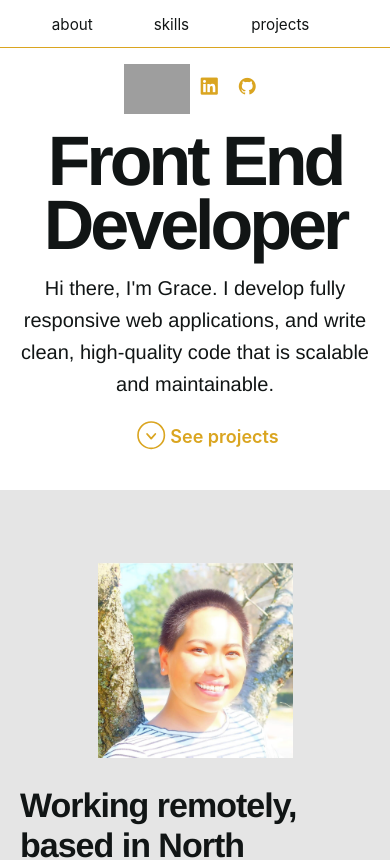
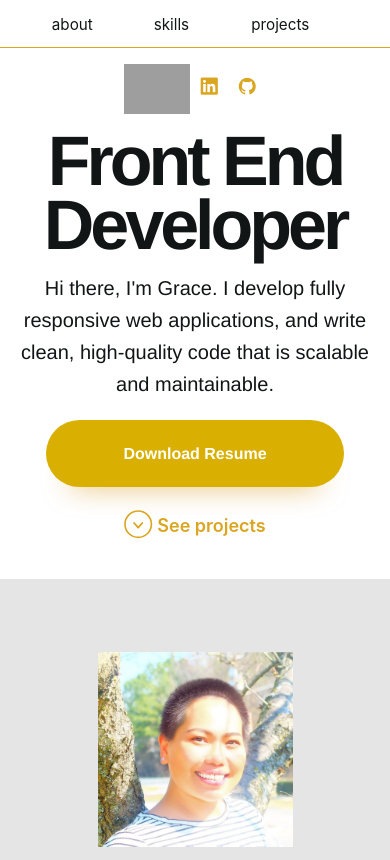
Before and after one commit to gracebodur/mgbportfolio, a React (Create React App) app: page / in a window 390 px wide. Shown: the top 860 px of the page. Built offline with nearby package versions, Linux system fonts and the light colour scheme; grey boxes are pictures that could not be loaded.

Commit message:
Add button styles

```diff
--- a/src/components/Intro/Intro.css
+++ b/src/components/Intro/Intro.css
@@ -18,7 +18,7 @@
 }
 
 .intro-link {
-    color: #D9B002;
+  color: #d9b002;
   display: inline-block;
   margin: 0 0 0 26px;
   text-decoration: none;
@@ -34,6 +34,24 @@
   margin: 3px 0 0 4px;
 }
 
+.button {
+  font-family: "Larsseit", Helvetica, sans-serif;
+  font-weight: 600;
+  color: #fff;
+  padding: 24px 48px 23px;
+  background-color: #d9b002;
+  display: inline-block;
+  vertical-align: middle;
+  border: none;
+  border-radius: 50px;
+  box-shadow: 0px 23px 28px -24px rgba(212, 143, 9, 0.65);
+  transition: all 0.2s ease;
+}
+
+.button:hover {
+  cursor: pointer;
+  background-color: #f1bc58;
+}
 
 @media (min-width: 768px) and (max-width: 1130px) {
   .intro {
@@ -91,4 +109,16 @@
   .intro-text {
     margin: 15px auto 20px;
   }
+
+  .intro-link {
+    margin: 22px 0 0 0;
   }
+
+  .button {
+    padding: 22px 0 21px;
+    width: 85%;
+    max-width: 330px;
+    display: block;
+    margin: auto;
+  }
+}
--- a/src/components/Intro/Intro.js
+++ b/src/components/Intro/Intro.js
@@ -6,6 +6,7 @@ const Intro = () => {
             <h1 className='intro-title'>Front End Developer</h1>
             <h4 className='intro-text'>Hi there, I'm Grace. I develop fully responsive web applications, and write clean, high-quality code that is scalable and maintainable.</h4>
             <div className='intro-actions'>
+                <button className='button'>Download Resume</button>
                 <a href='#projects' className='intro-link' alt='project link'>
                     <svg width="29" height="29" xmlns="http://www.w3.org/2000/svg"><g transform="translate(1 1)" stroke="#DAA520" fill="none" fillRule="evenodd"><path strokeWidth="1.82" strokeLinecap="round" strokeLinejoin="round" d="M9.1 12.012l4.095 4.55 4.095-4.55"></path><circle strokeWidth="1.638" cx="13.195" cy="13.195" r="13.195"></circle></g></svg>
                     <span className="link">See projects</span>
```
Lines whose indentation alone changed are shown as unchanged.
